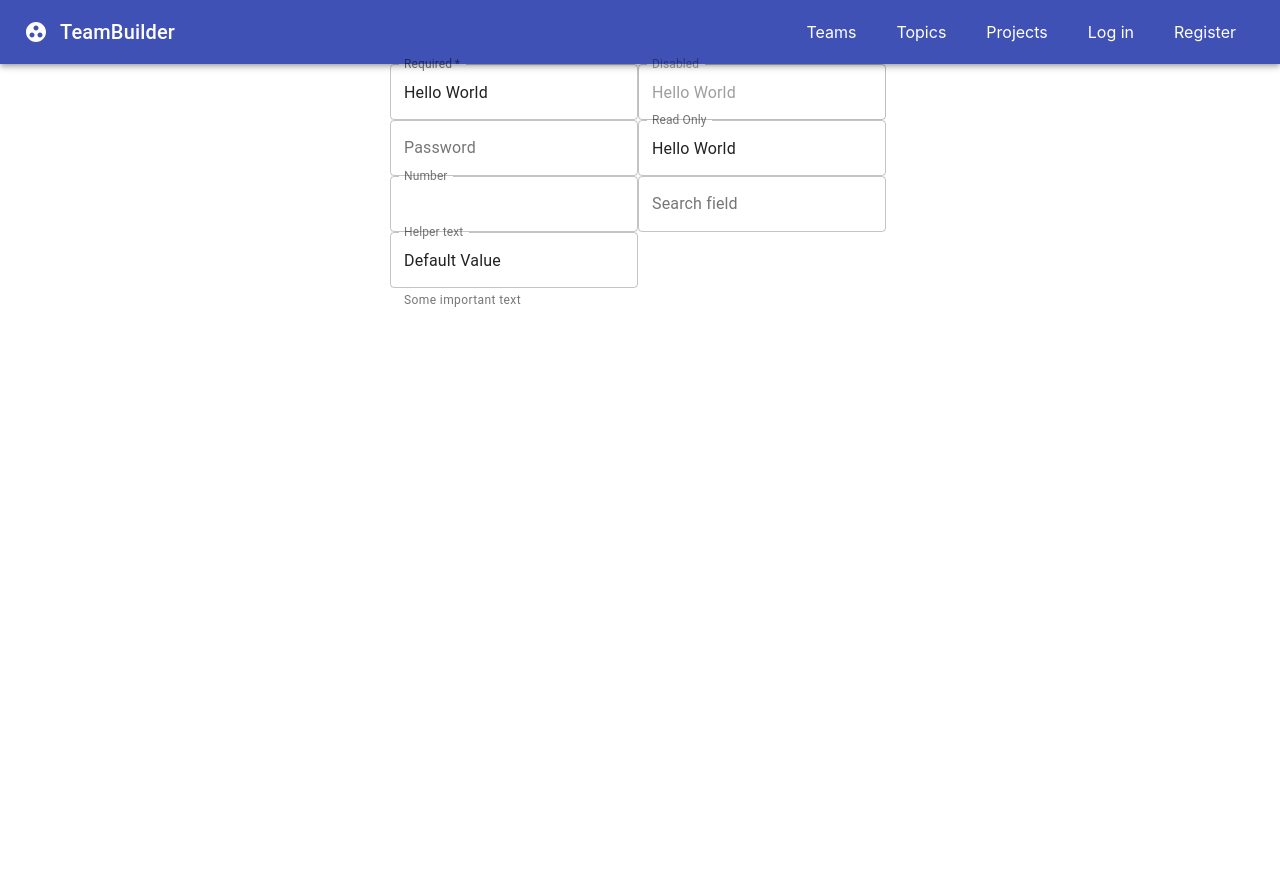
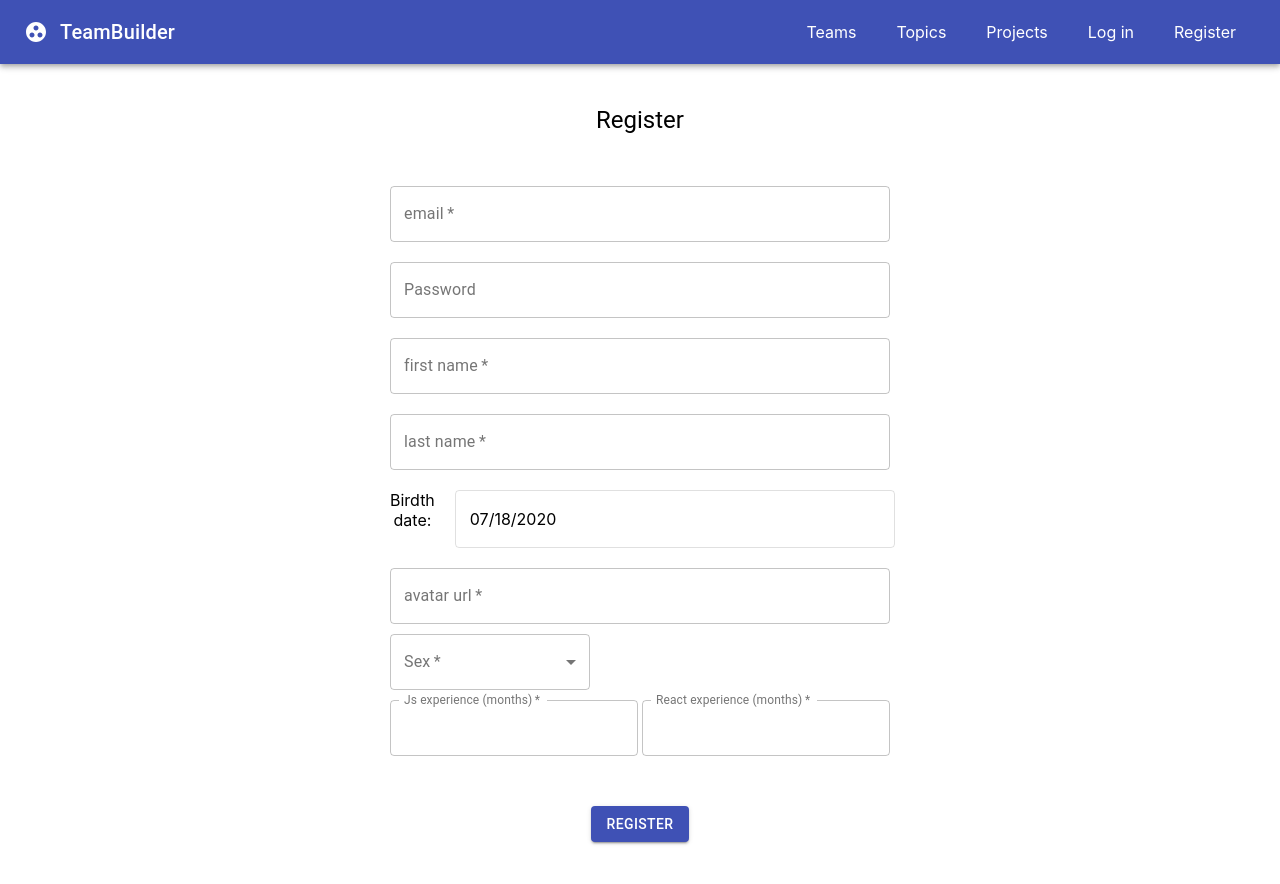
Before and after one commit to karnosose/teambuilder, a React (Create React App) app: page /register in a window 1280 px wide. Shown: the top 884 px of the page. Before the commit the page ends 800 px from the top, so only its background shows below. Built offline with nearby package versions, Linux system fonts and the light colour scheme.

Commit message:
create register form

```diff
--- a/package.json
+++ b/package.json
@@ -6,6 +6,7 @@
     "@material-ui/core": "^4.11.0",
     "@material-ui/icons": "^4.9.1",
     "react": "^16.13.1",
+    "react-datepicker": "^3.1.3",
     "react-dom": "^16.13.1",
     "react-router-dom": "^5.2.0",
     "react-scripts": "2.0.3",
--- a/src/components/LoginPage/LoginPage.js
+++ b/src/components/LoginPage/LoginPage.js
@@ -4,9 +4,9 @@ import {styles} from './LoginPage.style';
 import {withStyles} from '@material-ui/core';
 
 class LoginPage extends Component{
-    render(){
-        return ''
-    }
+  render(){
+      return ''
+  }
 }
 
 export default withStyles(styles)(LoginPage);
--- a/src/components/RegisterPage/RegisterPage.js
+++ b/src/components/RegisterPage/RegisterPage.js
@@ -1,65 +1,140 @@
 import React, {Component} from 'react';
 
+import Button from '@material-ui/core/Button';
 import TextField from '@material-ui/core/TextField';
+import Typography from '@material-ui/core/Typography'
+import DatePicker from 'react-datepicker';
+import InputLabel from '@material-ui/core/InputLabel';
+import MenuItem from '@material-ui/core/MenuItem';
+import FormControl from '@material-ui/core/FormControl';
+import Select from '@material-ui/core/Select';
 
+import "react-datepicker/dist/react-datepicker.css";
 import {styles} from './RegisterPage.style';
 import {withStyles} from '@material-ui/core';
 
 class RegisterPage extends Component{
+  state = {
+    date: Date.now()
+  }
+
+  handleSexChange = e => {
+
+  }
   render(){
     const {classes} = this.props;
 
     return (
       <div className={classes.form}>
+        <Typography variant='h5'>
+          Register
+        </Typography>
         <form className={classes.root} noValidate autoComplete="off">
           <div className={classes.formFields}>
+            <div>
               <TextField
+                className={classes.formField}
                 required
                 id="outlined-required"
-              label="Required"
-              defaultValue="Hello World"
+                label="email"
                 variant="outlined"
               />
+            </div>
+            <div>
               <TextField
-              disabled
-              id="outlined-disabled"
-              label="Disabled"
-              defaultValue="Hello World"
-              variant="outlined"
-            />
-            <TextField
+                className={classes.formField}
                 id="outlined-password-input"
                 label="Password"
                 type="password"
                 autoComplete="current-password"
                 variant="outlined"
               />
+            </div>
+            <div>
               <TextField
-              id="outlined-read-only-input"
-              label="Read Only"
-              defaultValue="Hello World"
-              InputProps={{
-                readOnly: true,
-              }}
+                className={classes.formField}
+                required
+                id="outlined-required"
+                label="first name"
                 variant="outlined"
               />
+            </div>
+            <div>
               <TextField
+                className={classes.formField}
+                required
+                id="outlined-required"
+                label="last name"
+                variant="outlined"
+              />
+            </div>
+            <div className={classes.dateField}>
+              <label>Birdth date:</label>
+              <DatePicker
+                className={classes.dataPicker}
+                selected={this.state.date}
+                onChange={birdthDate => this.setState({date: birdthDate})}
+              />
+
+            </div>
+            <div>
+              <TextField
+                className={classes.formField}
+                required
+                id="outlined-required"
+                label="avatar url"
+                variant="outlined"
+              />
+            </div>
+            <div >
+              <FormControl variant="outlined" className={classes.sexForm} required>
+                <InputLabel id="demo-simple-select-outlined-label">Sex</InputLabel>
+                <Select
+                  labelId="demo-simple-select-outlined-label"
+                  id="demo-simple-select-outlined"
+                  value={this.state.sex}
+                  onChange={this.handleSexChange}
+                  label="Sex"
+                >
+                  <MenuItem value='male'>male</MenuItem>
+                  <MenuItem value='female'>female</MenuItem>
+                </Select>
+              </FormControl>
+            </div>
+            <div className={classes.numberField}>
+              <TextField
+              // className={classes.numberField}
+                required
                 id="outlined-number"
-              label="Number"
+                label="Js experience (months)"
                 type="number"
                 InputLabelProps={{
                   shrink: true,
                 }}
                 variant="outlined"
               />
-            <TextField id="outlined-search" label="Search field" type="search" variant="outlined" />
+
               <TextField
-              id="outlined-helperText"
-              label="Helper text"
-              defaultValue="Default Value"
-              helperText="Some important text"
+                // className={classes.numberField}
+                required
+                id="outlined-number"
+                label="React experience (months)"
+                type="number"
+                InputLabelProps={{
+                  shrink: true,
+                }}
                 variant="outlined"
               />
+            </div>
+            <div>
+            <Button
+              variant="contained"
+              color="primary"
+              className={classes.registerButton}
+            >
+              Register
+            </Button>
+            </div>
           </div>
         </form>
       </div>
--- a/src/components/RegisterPage/RegisterPage.style.js
+++ b/src/components/RegisterPage/RegisterPage.style.js
@@ -1,8 +1,69 @@
 export const styles = {
-    form: {
-        width:500,
-        margin: 'auto',
-        display:'flex',
-        flexDirection: 'column'
+  form : {
+    margin: 'auto',
+    textAlign: 'center',
+    marginTop:40
+  },
+  formFields: {
+    width:500,
+    display:'flex',
+    flexDirection: 'column',
+    marginTop:40,
+    margin: 'auto',
+    '& div': {
+      // width: 500
     }
+  },
+  formField: {
+    margin: '10px 0',
+    width: 500
+  },
+  dataPicker: {
+    width: '100%'
+  },
+  dateField: {
+    border: 0,
+    margin: '10px 0',
+    display: 'inline-flex',
+    padding: 0,
+    position: 'relative',
+    minWidth: 0,
+    width: '100%',
+    // flexDirection: 'column',
+    verticalAlign: 'top',
+    '& label': {
+      marginRight:20
+    },
+    '& input': {
+      font: 'inherit',
+      color: 'currentColor',
+      height: '3.6em',
+      margin: 0,
+      display: 'block',
+      minWidth: 0,
+      background: 'none',
+      boxSizing: 'border-box',
+      animationName: 'mui-auto-fill-cancel',
+      letterSpacing: 'inherit',
+      animationDuration: '10ms',
+      border: '1px solid rgba(0, 0, 0, 0.12)',
+      borderRadius:4,
+      padding: '18.5px 14px',
+      width:440,
+    }
+  },
+  sexForm:{
+    width:200,
+    display: 'flex',
+    justifyContent: 'flex-start'
+  },
+  numberField: {
+    display: 'flex',
+    justifyContent: 'space-between',
+    margin: '10px 0',
+    width:'100%'
+  },
+  registerButton: {
+    margin: '40px 0 80px 0'
+  }
 }
```
Also changed, not shown: 1 other file (tests, documents, lock files or other folders). Lines whose indentation alone changed are shown as unchanged.
